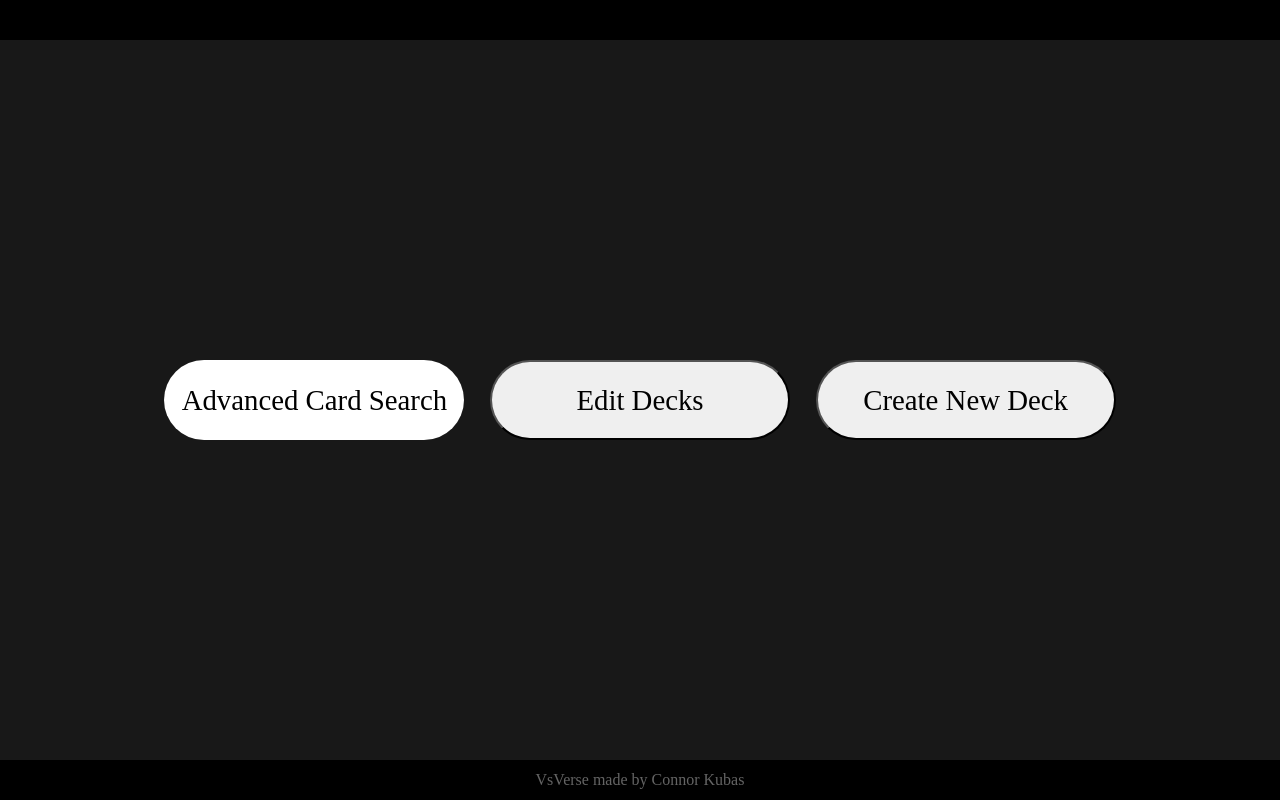
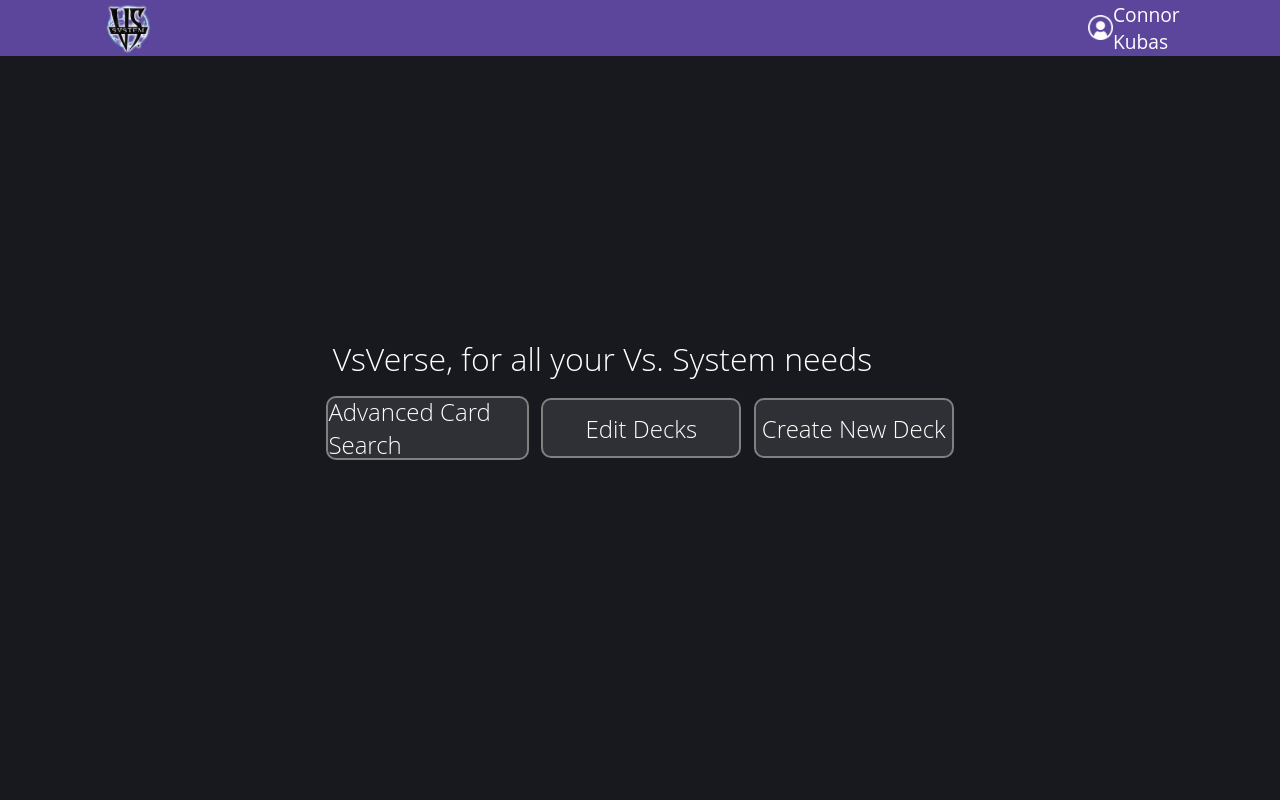
Before and after one commit to Connor-Kubas/vsverse, a Django app: page / in a window 1280 px wide. Run offline with Django 4.2, Linux system fonts and the light colour scheme; some libraries are stand-ins or nearby versions.

Commit message:
Improved index style

```diff
--- /dev/null
+++ b/vsverse/static/css/color_palette.css
@@ -0,0 +1,27 @@
+.dark-purple {
+    background-color: #0C134F;
+}
+
+.medium-purple {
+    background-color: #1D267D;
+}
+
+.purple {
+    background-color: #5C469C;
+}
+
+.light-purple {
+    background-color: #D4ADFC;
+}
+
+.dark-grey {
+    background-color: rgb(23, 25, 30);
+}
+
+.medium-grey {
+
+}
+
+.light-grey {
+    background-color: rgb(162, 169, 174);
+}
--- a/vsverse/static/css/styles.css
+++ b/vsverse/static/css/styles.css
@@ -40,109 +40,8 @@ html, body {
 
 body {
     /* background-color: rgb(54, 53, 66); */
-    background-color:  rgb(24, 24, 24);
     color: white;
 }
-
-
-
-/* Index.html */
-
-.page-select-container {
-    width: 100vw;
-    /* height: 100vh; */
-    display: flex;
-    justify-content: center;
-    align-items: center;
-}
-
-.page-select-input  {
-    transition: transform .2s;
-    font-family: 'Open Sans Regular';
-    font-family: "Percolator";
-    cursor: pointer;
-    font-size: 1.8em;
-    margin: 1%;
-    width: 300px;
-    height: 80px;
-    border-radius: 500px;
-}
-
-.page-select-link {
-    display: flex;
-    justify-content: center;
-    align-items: center;
-    color: black;
-    background-color: white;
-    transition: transform .2s;
-    font-family: 'Open Sans Regular';
-    font-family: "Percolator";
-    cursor: pointer;
-    font-size: 1.8em;
-    margin: 1%;
-    width: 300px;
-    height: 80px;
-    border-radius: 500px;
-    text-decoration: none;
-}
-
-.page-select-input:hover, .page-select-link:hover {
-
-    transform: scale(1.1);
-    outline: none;
-    background-color:rgb(189, 234, 255)
-}
-
-/* Modal */
-
- /* The Modal (background) */
- .modal {
-    display: none;
-    position: fixed; /* Stay in place */
-    z-index: 1; /* Sit on top */
-    left: 0;
-    top: 0;
-    width: 100%; /* Full width */
-    height: 100%; /* Full height */
-    /* overflow: auto; Enable scroll if needed */
-    background-color: rgb(0,0,0); /* Fallback color */
-    background-color: rgba(0,0,0,0.6); /* Black w/ opacity */
-  }
-
-  /* Modal Content/Box */
-  .modal-content {
-    display: flex;
-    flex-direction: column;
-    justify-content: space-around;
-    align-items: center;
-    color: rgb(255, 255, 255) !important;
-    background-color: #2c2c2c;
-    margin: 10% auto; /* 15% from the top and centered */
-    padding: 20px;
-    border: 10px solid #3d3d3d;
-    border-radius: 30px;
-    width: 20%; /* Could be more or less, depending on screen size */
-    height: 60%;
-  }
-
-  /* The Close Button */
-  .close {
-    color: #aaa;
-    float: right;
-    font-size: 28px;
-    font-weight: bold;
-  }
-
-  .close:hover,
-  .close:focus {
-    color: black;
-    text-decoration: none;
-    cursor: pointer;
-  }
-
-/* End modal */
-
-/* End Index.html */
 
 /* Table view */
 
--- a/vsverse/templates/base.html
+++ b/vsverse/templates/base.html
@@ -8,6 +8,7 @@
 
     <!-- CSS -->
     <link rel="stylesheet" href="{% static 'css/styles.css' %}">
+    <link rel="stylesheet" href="{% static 'css/color_palette.css' %}">
 
     <!-- Favicon -->
     <link rel="shortcut icon" type="image/png" href="{% static 'images/favicon.png' %}" >
@@ -22,6 +23,6 @@
     {% comment %} <script src="{% static 'js/dynamic_display_updating.js' %}"></script> {% endcomment %}
 
 </head>
-<body>
+<body class="dark-grey">
   {% block content %}{% endblock %}
 </body>
--- a/vsverse/templates/index.html
+++ b/vsverse/templates/index.html
@@ -8,13 +8,25 @@
 <div class="container">
 
     <div class="banner">
-        <p></p>
+        <div class="logo">
+            <img src="{% static 'images/vs_logo.png' %}" width="50px" height="50px">
+        </div>
+        <div class="search"></div>
+        <div class="user">
+            <img src="{% static 'images/user_icon.png' %}" width="25px" height="25px">
+            <p>Connor Kubas</p>
+        </div>
     </div>
 
     <div class="page-select-container">
-        {% comment %} <input class="page-select-input" type="button" value="Advanced Card Search"> {% endcomment %}
+
+        <div class="message-container">
+            <h1 class="message">VsVerse, for all your Vs. System needs</h1>
+        </div>
+
+        <div class="buttons">
+
             <a href="/advanced-search" class="page-select-link">Advanced Card Search</a>
-        {% comment %} <input class="page-select-input" type="button" value="Edit Decks"> {% endcomment %}
 
             <button class="page-select-input page-select-input-modal" hx-get="edit-deck-modal" hx-target="#modal">
                 Edit Decks
@@ -29,17 +41,78 @@
 
         </div>
 
+    </div>
+
     <footer>
-        <p>VsVerse made by Connor Kubas</p>
+        {% comment %} <p>VsVerse made by Connor Kubas</p> {% endcomment %}
     </footer>
 
 </div>
 
 <style>
+
+    .logo, .search, .user {
+        {% comment %} background-color: rgba(255, 255, 255, .2); {% endcomment %}
+        width: 10%;
+        height: 90%;
+    }
+
+    .search {
+        width: 50%;
+    }
+
+    .logo {
+        display: flex;
+        align-items: center;
+        justify-content: center;
+    }
+
+    .user {
+        display: flex;
+        align-items: center;
+        justify-content: space-around;
+        font-family: 'Open Sans';
+        font-size: 1.2em;
+    }
+
+
+    .banner {
+        display: flex;
+        justify-content: space-around;
+        align-items: center;
+        width: 100vw;
+        height: 7%;
+        background-color: #5C469C;
+    }
+
+    .buttons {
+        display: flex;
+        justify-content: space-around;
+        align-items: center;
+        width: 100%;
+        height: 15%;
+    }
+
+    .message-container {
+        height: 20%;
+        width: 100%;
+        {% comment %} background-color: red; {% endcomment %}
+        {% comment %} margin-bottom: 3%; {% endcomment %}
+        display: flex;
+        align-items: center;
+    }
+
+    .message {
+        margin-left: 2%;
+        font-family: 'Open Sans light';
+        font-weight: lighter;
+        color: white;
+    }
+
     footer {
         width: 100vw;
-        height: 5%;
-        background-color: black;
+        height: 10%;
+        {% comment %} background-color: black; {% endcomment %}
         color: rgb(100, 100, 100);
 
         display: flex;
@@ -47,14 +120,94 @@
         align-items: center;
     }
 
-    .banner {
-        width: 100vw;
-        height: 5%;
-        background-color: black;
+    .page-select-container {
+        width: 50vw;
+        height: 50%;
+        {% comment %} background-color: blue; {% endcomment %}
+        display: flex;
+        justify-content: center;
+        align-items: center;
+        flex-direction: column;
     }
 
-    #modal-content: {
+    .page-select-input  {
+        background-color: rgba(255, 255, 255, .1);
+        color: white;
+        transition: transform .2s;
+        font-family: 'Open Sans light';
+        font-size: 1.5em;
+        cursor: pointer;
+        margin: 1%;
+        width: 300px;
+        height: 100%;
+        border: 2px solid grey;
+        border-radius: 10px;
+    }
 
+    .page-select-link {
+        display: flex;
+        justify-content: center;
+        align-items: center;
+        text-decoration: none;
+        background-color: rgba(255, 255, 255, .1);
+        color: white;
+        transition: transform .2s;
+        font-family: 'Open Sans light';
+        font-size: 1.5em;
+        cursor: pointer;
+        margin: 1%;
+        width: 300px;
+        height: 100%;
+        border: 2px solid grey;
+        border-radius: 10px;
+    }
+
+    .page-select-input:hover, .page-select-link:hover {
+        transform: scale(1.1);
+        {% comment %} background-color: red; {% endcomment %}
+        background-color: rgba(255, 255, 255, .2);
+    }
+
+    .modal {
+    display: none;
+    position: fixed; /* Stay in place */
+    z-index: 1; /* Sit on top */
+    left: 0;
+    top: 0;
+    width: 100%; /* Full width */
+    height: 100%; /* Full height */
+    /* overflow: auto; Enable scroll if needed */
+    background-color: rgb(0,0,0); /* Fallback color */
+    background-color: rgba(0,0,0,0.6); /* Black w/ opacity */
+    }
+
+    .modal-content {
+    display: flex;
+    flex-direction: column;
+    justify-content: space-around;
+    align-items: center;
+    color: rgb(255, 255, 255) !important;
+    background-color: #2c2c2c;
+    margin: 10% auto; /* 15% from the top and centered */
+    padding: 20px;
+    border: 10px solid #3d3d3d;
+    border-radius: 30px;
+    width: 20%; /* Could be more or less, depending on screen size */
+    height: 60%;
+    }
+
+    .close {
+    color: #aaa;
+    float: right;
+    font-size: 28px;
+    font-weight: bold;
+    }
+
+    .close:hover,
+    .close:focus {
+    color: black;
+    text-decoration: none;
+    cursor: pointer;
     }
 </style>
 
```
Also changed, not shown: vsverse/static/images/user_icon.png (added), vsverse/static/images/vs_logo.png (added). Lines whose indentation alone changed are shown as unchanged.
